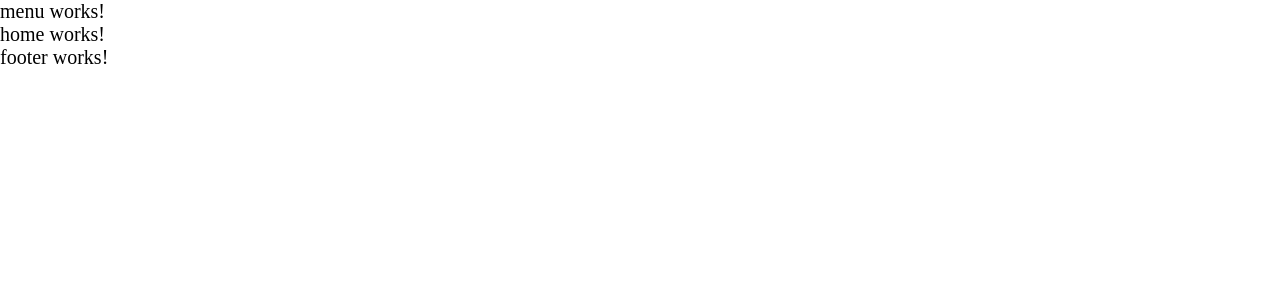
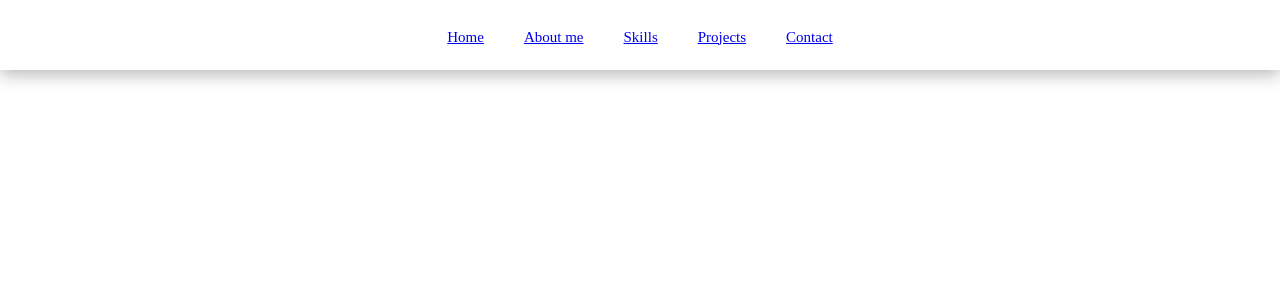
Before and after one commit to hiohanadal/WebsitePortfolio, an Angular app: page / in a window 1280 px wide. Shown: the top 300 px of the page. Built offline with nearby package versions, Linux system fonts and the light colour scheme; a web font is replaced by a local one.

Commit message:
top menu

```diff
--- a/src/app/menu/menu.component.css
+++ b/src/app/menu/menu.component.css
@@ -0,0 +1,67 @@
+nav {
+    box-shadow: 0 4px 17px #0000004d;
+    background-color: #ffffff;
+    position: fixed;
+    width: 100%;
+    display: flex;
+    align-items: center;
+    justify-content: right;
+    height: 70px;
+    text-decoration: none
+}
+
+nav ul {
+    display: flex;
+    flex-direction: column;
+    align-items: center;
+    justify-content: center;
+    list-style: none;
+    position: absolute;
+    top: 70px;
+    background-color: #ffffff;
+    width: 100%;
+}
+
+nav ul.open {
+    display: flex;
+}
+
+nav ul.closed {
+    display: none;
+}
+
+nav ul li {
+    padding: 20px;
+}
+
+nav ul a {
+    font-size: var(--font-size-5);
+}
+
+nav ul li a:hover {
+    color: var(--color-green-2);
+}
+
+nav i{
+    font-size: 45px;
+    margin: 0 15px;
+    cursor: pointer;
+}
+
+@media (min-width: 768px) {
+    nav {
+        justify-content: center;
+    }
+
+    nav ul.open,
+    nav ul.closed {
+        display: flex;
+        flex-direction: row;
+        position: relative;
+        top: 0;
+    }
+
+    nav i{
+        display: none;
+    }
+}
--- a/src/app/menu/menu.component.html
+++ b/src/app/menu/menu.component.html
@@ -1 +1,11 @@
-<p>menu works!</p>
+<nav>
+    <ul [class]="menuStatus">
+        <li *ngFor="let item of menuItems">
+            <a [href]="item.url">{{item.name}}</a>
+        </li>
+    </ul>
+
+    <i class="material-symbols-outlined" (click)="menuClick()">
+        menu
+    </i>
+</nav>
--- a/src/app/menu/menu.component.ts
+++ b/src/app/menu/menu.component.ts
@@ -1,13 +1,30 @@
 import { Component } from '@angular/core';
 import { MenuService } from '../services/menu.service';
+import { Menu } from '../models/menu';
+import { CommonModule } from '@angular/common';
 
 @Component({
   selector: 'app-menu',
   standalone: true,
-  imports: [],
+  imports: [CommonModule],
   templateUrl: './menu.component.html',
   styleUrl: './menu.component.css'
 })
 export class MenuComponent {
-constructor(private menuService: MenuService){}
+
+  constructor(private menuService: MenuService) { }
+
+  menuItems?: Array<Menu>
+
+  menuStatus = 'closed';
+
+  ngOnInit() {
+    const menu = this.menuService.getItems();
+
+    this.menuItems = menu;
+  }
+
+  menuClick() {
+    this.menuStatus = (this.menuStatus === 'open' ? 'closed' : 'open');
+  }
 }
--- a/src/index.html
+++ b/src/index.html
@@ -11,6 +11,8 @@
   <link rel="preconnect" href="https://fonts.googleapis.com">
   <link rel="preconnect" href="https://fonts.gstatic.com" crossorigin>
   <link href="https://fonts.googleapis.com/css2?family=Playwrite+DE+Grund:wght@100..400&display=swap" rel="stylesheet">
+
+  <link rel="stylesheet" href="https://fonts.googleapis.com/css2?family=Material+Symbols+Outlined:opsz,wght,FILL,GRAD@20..48,100..700,0..1,-50..200" />
 </head>
 
 <body>
--- a/src/styles.css
+++ b/src/styles.css
@@ -16,12 +16,12 @@
     --font-size-4: 1rem;
     --font-size-5: 0.75rem;
 
-    --color-green-1: #2a966c00;
-    --color-green-2: #247c5a00;
-    --color-green-3: #15583f00;
+    --color-green-1: #2a966d;
+    --color-green-2: #28664e;
+    --color-green-3: #1d4134;
 
-    --color-pink-1: #f1218200;
+    --color-pink-1: #f12182;
 
-    --color-black-1: #3b474300;
+    --color-black-1: #282e2c;
 
 }
```
